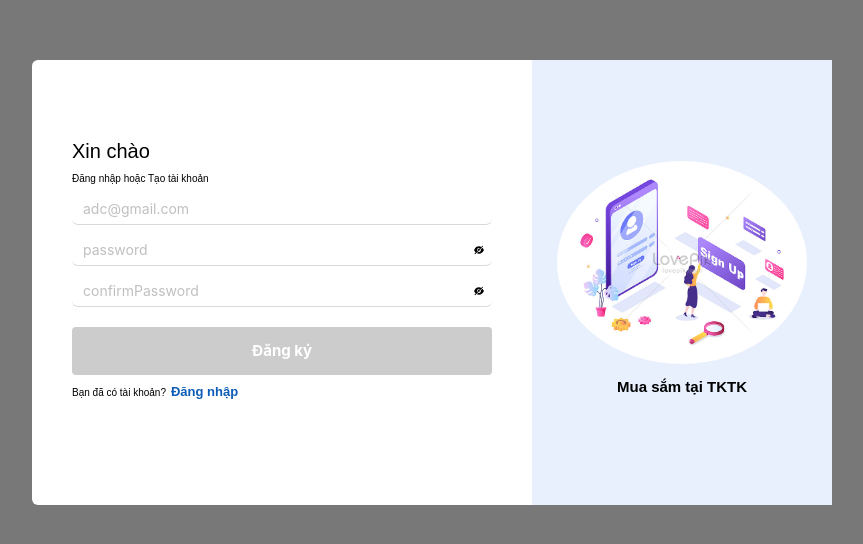
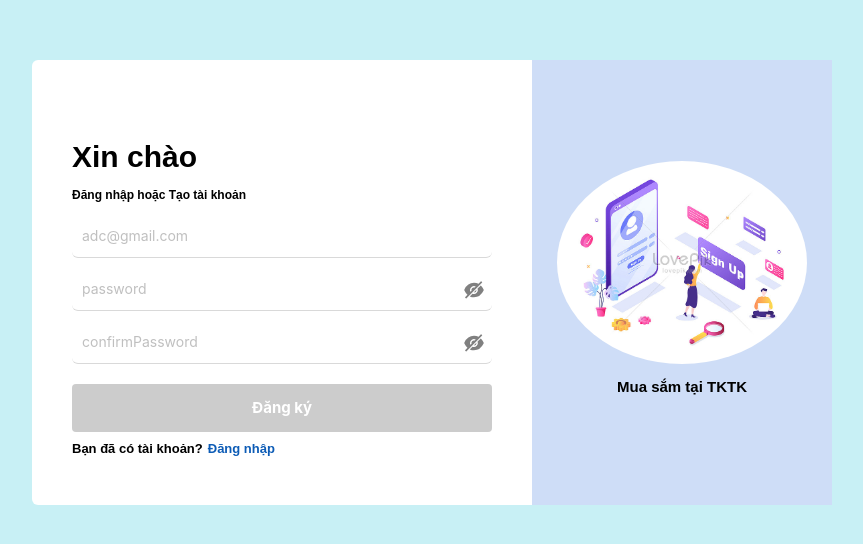
Before and after one commit to AnhQuoc2903/Ecommerce-fontend, a React (Create React App) app: page /sign-up in a window 1280 px wide. Shown: the part 118-662 px from the top of the page, without its empty margins (208-1071 px from the left). Built offline with nearby package versions, Linux system fonts and the light colour scheme.

Commit message:
feat: Api sign-in and sign-up

```diff
--- a/src/components/InputForm/style.js
+++ b/src/components/InputForm/style.js
@@ -6,7 +6,7 @@ export const WrapperInputStyle = styled(Input)`
   border-right: none;
   border-left: none;
   outline: none;
-  &: focus {
-    background-color: rgb;(232,240,254)
+  &:focus {
+    background-color: rgb(206, 221, 247);
   }
 `;
--- /dev/null
+++ b/src/components/LoadingComponent/Loading.jsx
@@ -0,0 +1,12 @@
+import { Spin } from 'antd'
+import React from 'react'
+
+const Loading = ({children, isPending, delay = 200}) => {
+  return (
+    <Spin spinning={isPending} delay={delay}>
+        {children}
+    </Spin>
+  )
+}
+
+export default Loading
--- /dev/null
+++ b/src/hooks/useMutationHook.js
@@ -0,0 +1,8 @@
+import { useMutation } from "@tanstack/react-query";
+
+export const useMutationHooks = (fnCallback) => {
+  const mutation = useMutation({
+    mutationFn: fnCallback,
+  });
+  return mutation;
+};
--- a/src/pages/SignInPage/SignInPage.jsx
+++ b/src/pages/SignInPage/SignInPage.jsx
@@ -2,6 +2,7 @@ import React, { useState } from "react";
 import {
   WrapperContainerLeft,
   WrapperContainerRight,
+  WrapperText,
   WrapperTextLight,
 } from "./style";
 import InputForm from "../../components/InputForm/InputForm";
@@ -10,12 +11,19 @@ import login from "../../assets/images/login.jpg";
 import { Image } from "antd";
 import { EyeFilled, EyeInvisibleFilled } from "@ant-design/icons";
 import { useNavigate } from "react-router-dom";
+import * as UserServices from "../../services/UserServices";
+import { useMutationHooks } from "../../hooks/useMutationHook";
+import Loading from "../../components/LoadingComponent/Loading";
 
 const SignInPage = () => {
   const [isShowPassword, setIsShowPassword] = useState(false);
   const navigate = useNavigate();
   const [email, setEmail] = useState("");
   const [password, setPassword] = useState("");
+
+  const mutation = useMutationHooks((data) => UserServices.loginUser(data));
+
+  const { data, isPending} = mutation;
 
   const handleOnchangeEmail = (value) => {
     setEmail(value);
@@ -26,7 +34,10 @@ const SignInPage = () => {
   };
 
   const handleSignIn = () => {
-    console.log("sign-ip", email, password);
+    mutation.mutate({
+      email,
+      password,
+    });
   };
 
   const handleNavigateSignUp = () => {
@@ -38,7 +49,7 @@ const SignInPage = () => {
         display: "flex",
         alignItems: "center",
         justifyContent: "center",
-        background: "rgba(0,0,0,0.53)",
+        background: "rgba(151, 226, 236, 0.53)",
         height: "100vh",
       }}
     >
@@ -52,10 +63,15 @@ const SignInPage = () => {
         }}
       >
         <WrapperContainerLeft>
-          <h1>Xin chào</h1>
-          <p>Đăng nhập hoặc Tạo tài khoản</p>
+          <h1 style={{ fontWeight: "bold", fontSize: "30px" }}>Xin chào</h1>
+          <p style={{ fontWeight: "bold", fontSize: "12px" }}>
+            Đăng nhập hoặc Tạo tài khoản
+          </p>
           <InputForm
-            style={{ marginBottom: "10px" }}
+            style={{
+              marginBottom: "10px",
+              padding: "10px",
+            }}
             placeholder="adc@gmail.com"
             value={email}
             onChange={handleOnchangeEmail}
@@ -66,19 +82,41 @@ const SignInPage = () => {
               style={{
                 zIndex: 10,
                 position: "absolute",
-                top: "10px",
+                top: "12px",
                 right: "8px",
               }}
             >
-              {isShowPassword ? <EyeFilled /> : <EyeInvisibleFilled />}
+              {isShowPassword ? (
+                <EyeFilled style={{ fontSize: "20px", color: "blue" }} />
+              ) : (
+                <EyeInvisibleFilled
+                  style={{ fontSize: "20px", color: "gray" }}
+                />
+              )}
             </span>
             <InputForm
               placeholder="password"
               type={isShowPassword ? "text" : "password"}
               value={password}
               onChange={handleOnchangePassword}
+              style={{
+                padding: "10px",
+              }}
             />
           </div>
+          {data?.status === "ERR" && (
+            <span
+              style={{
+                color: "red",
+                marginTop: "10px",
+                fontSize: "15px",
+                fontStyle: "italic",
+              }}
+            >
+              {data?.message}
+            </span>
+          )}
+          <Loading isPending={isPending}>
             <ButtonComponent
               disabled={!email.length || !password.length}
               onClick={handleSignIn}
@@ -89,7 +127,7 @@ const SignInPage = () => {
                 width: "100%",
                 border: "none",
                 borderRadius: "4px",
-              margin: "20px 0 10px 0",
+                margin: "10px 0 10px 0",
               }}
               textButton={"Đăng nhập"}
               styleTextButton={{
@@ -98,11 +136,12 @@ const SignInPage = () => {
                 fontWeight: "700",
               }}
             ></ButtonComponent>
+          </Loading>
           <p>
             <WrapperTextLight>Quên mật khẩu</WrapperTextLight>
           </p>
           <p>
-            Chưa có tài khoản?
+            <WrapperText> Chưa có tài khoản?</WrapperText>
             <WrapperTextLight
               onClick={handleNavigateSignUp}
               style={{ marginLeft: "5px" }}
--- a/src/pages/SignInPage/style.js
+++ b/src/pages/SignInPage/style.js
@@ -9,12 +9,18 @@ export const WrapperContainerLeft = styled.div`
 
 export const WrapperContainerRight = styled.div`
   width: 300px;
-  background: rgb(232, 240, 254);
+  background: rgb(206, 221, 247);
   display: flex;
   justify-content: center;
   flex-direction: column;
   align-items: center;
   gap: 4px;
+`;
+
+export const WrapperText = styled.span`
+  font-size: 13px;
+  cursor: pointer;
+  font-weight: bold;
 `;
 
 export const WrapperTextLight = styled.span`
--- a/src/pages/SignUpPage/SignUpPage.jsx
+++ b/src/pages/SignUpPage/SignUpPage.jsx
@@ -2,6 +2,7 @@ import React, { useState } from "react";
 import {
   WrapperContainerLeft,
   WrapperContainerRight,
+  WrapperText,
   WrapperTextLight,
 } from "./style";
 import InputForm from "../../components/InputForm/InputForm";
@@ -10,6 +11,9 @@ import SignUp from "../../assets/images/sign-up.jpg";
 import { Image } from "antd";
 import { EyeFilled, EyeInvisibleFilled } from "@ant-design/icons";
 import { useNavigate } from "react-router-dom";
+import * as UserServices from "../../services/UserServices";
+import { useMutationHooks } from "../../hooks/useMutationHook";
+import Loading from "../../components/LoadingComponent/Loading";
 
 const SignUpPage = () => {
   const navigate = useNavigate();
@@ -18,6 +22,10 @@ const SignUpPage = () => {
   const [email, setEmail] = useState("");
   const [password, setPassword] = useState("");
   const [confirmPassword, setConfirmPassword] = useState("");
+
+  const mutation = useMutationHooks((data) => UserServices.signupUser(data));
+
+  const { data, isPending } = mutation;
 
   const handleOnchangeEmail = (value) => {
     setEmail(value);
@@ -36,7 +44,11 @@ const SignUpPage = () => {
   };
 
   const handleSignUp = () => {
-    console.log("sign-up", email, password, confirmPassword);
+    mutation.mutate({
+      email,
+      password,
+      confirmPassword,
+    });
   };
   return (
     <div
@@ -44,7 +56,7 @@ const SignUpPage = () => {
         display: "flex",
         alignItems: "center",
         justifyContent: "center",
-        background: "rgba(0,0,0,0.53)",
+        background: "rgba(151, 226, 236, 0.53)",
         height: "100vh",
       }}
     >
@@ -58,10 +70,12 @@ const SignUpPage = () => {
         }}
       >
         <WrapperContainerLeft>
-          <h1>Xin chào</h1>
-          <p style={{ fontSize: "10px" }}>Đăng nhập hoặc Tạo tài khoản</p>
+          <h1 style={{ fontWeight: "bold", fontSize: "30px" }}>Xin chào</h1>
+          <p style={{ fontWeight: "bold", fontSize: "12px" }}>
+            Đăng nhập hoặc Tạo tài khoản
+          </p>
           <InputForm
-            style={{ marginBottom: "10px" }}
+            style={{ marginBottom: "10px", padding: "10px" }}
             placeholder="adc@gmail.com"
             value={email}
             onChange={handleOnchangeEmail}
@@ -72,14 +86,23 @@ const SignUpPage = () => {
               style={{
                 zIndex: 10,
                 position: "absolute",
-                top: "10px",
+                top: "12px",
                 right: "8px",
               }}
             >
-              {isShowPassword ? <EyeFilled /> : <EyeInvisibleFilled />}
+              {isShowPassword ? (
+                <EyeFilled style={{ fontSize: "20px", color: "blue" }} />
+              ) : (
+                <EyeInvisibleFilled
+                  style={{ fontSize: "20px", color: "gray" }}
+                />
+              )}
             </span>
             <InputForm
-              style={{ marginBottom: "10px" }}
+              style={{
+                marginBottom: "10px",
+                padding: "10px",
+              }}
               placeholder="password"
               type={isShowPassword ? "text" : "password"}
               value={password}
@@ -92,26 +115,51 @@ const SignUpPage = () => {
               style={{
                 zIndex: 10,
                 position: "absolute",
-                top: "10px",
+                top: "12px",
                 right: "8px",
               }}
             >
-              {isShowConfirmPassword ? <EyeFilled /> : <EyeInvisibleFilled />}
+              {isShowConfirmPassword ? (
+                <EyeFilled style={{ fontSize: "20px", color: "blue" }} />
+              ) : (
+                <EyeInvisibleFilled
+                  style={{ fontSize: "20px", color: "gray" }}
+                />
+              )}
             </span>
             <InputForm
               placeholder="confirmPassword"
               type={isShowConfirmPassword ? "text" : "password"}
               value={confirmPassword}
               onChange={handleOnchangeConfirmPassword}
+              style={{
+                padding: "10px",
+              }}
             />
           </div>
+          {data?.status === "ERR" && (
+            <span
+              style={{
+                color: "red",
+                marginTop: "10px",
+                fontSize: "15px",
+                fontStyle: "italic",
+              }}
+            >
+              {data?.message}
+            </span>
+          )}
+          <Loading isPending={isPending}>
             <ButtonComponent
-            disabled={!email.length || !password.length || !confirmPassword.length}
+              disabled={
+                !email.length || !password.length || !confirmPassword.length
+              }
               onClick={handleSignUp}
               size={40}
               styleButton={{
                 background: "rgb(255, 57, 69)",
                 height: "48px",
+                padding: "20px",
                 width: "100%",
                 border: "none",
                 borderRadius: "4px",
@@ -124,8 +172,9 @@ const SignUpPage = () => {
                 fontWeight: "700",
               }}
             ></ButtonComponent>
+          </Loading>
           <p>
-            Bạn đã có tài khoản?
+            <WrapperText>Bạn đã có tài khoản?</WrapperText>
             <WrapperTextLight onClick={handleNavigateSignUp}>
               Đăng nhập
             </WrapperTextLight>
--- a/src/pages/SignUpPage/style.js
+++ b/src/pages/SignUpPage/style.js
@@ -9,12 +9,18 @@ export const WrapperContainerLeft = styled.div`
 
 export const WrapperContainerRight = styled.div`
   width: 300px;
-  background: rgb(232, 240, 254);
+  background: rgb(206, 221, 247);
   display: flex;
   justify-content: center;
   flex-direction: column;
   align-items: center;
   gap: 4px;
+`;
+
+export const WrapperText = styled.span`
+  font-size: 13px;
+  cursor: pointer;
+  font-weight: bold;
 `;
 
 export const WrapperTextLight = styled.span`
--- /dev/null
+++ b/src/services/UserServices.js
@@ -0,0 +1,17 @@
+import axios from "axios";
+
+export const loginUser = async (data) => {
+  const res = await axios.post(
+    `${process.env.REACT_APP_API_URL}/user/sign-in`,
+    data
+  );
+  return res.data;
+};
+
+export const signupUser = async (data) => {
+  const res = await axios.post(
+    `${process.env.REACT_APP_API_URL}/user/sign-up`,
+    data
+  );
+  return res.data;
+};
```
Also changed, not shown: src/components/Message/Message.jsx (added, +15 -0 lines), src/services/ApiUrl.js (deleted, +0 -7 lines), src/assets/images/BackGroundSignIn.png (added), src/assets/images/sign-in-background.png (added). Lines whose indentation alone changed are shown as unchanged.
